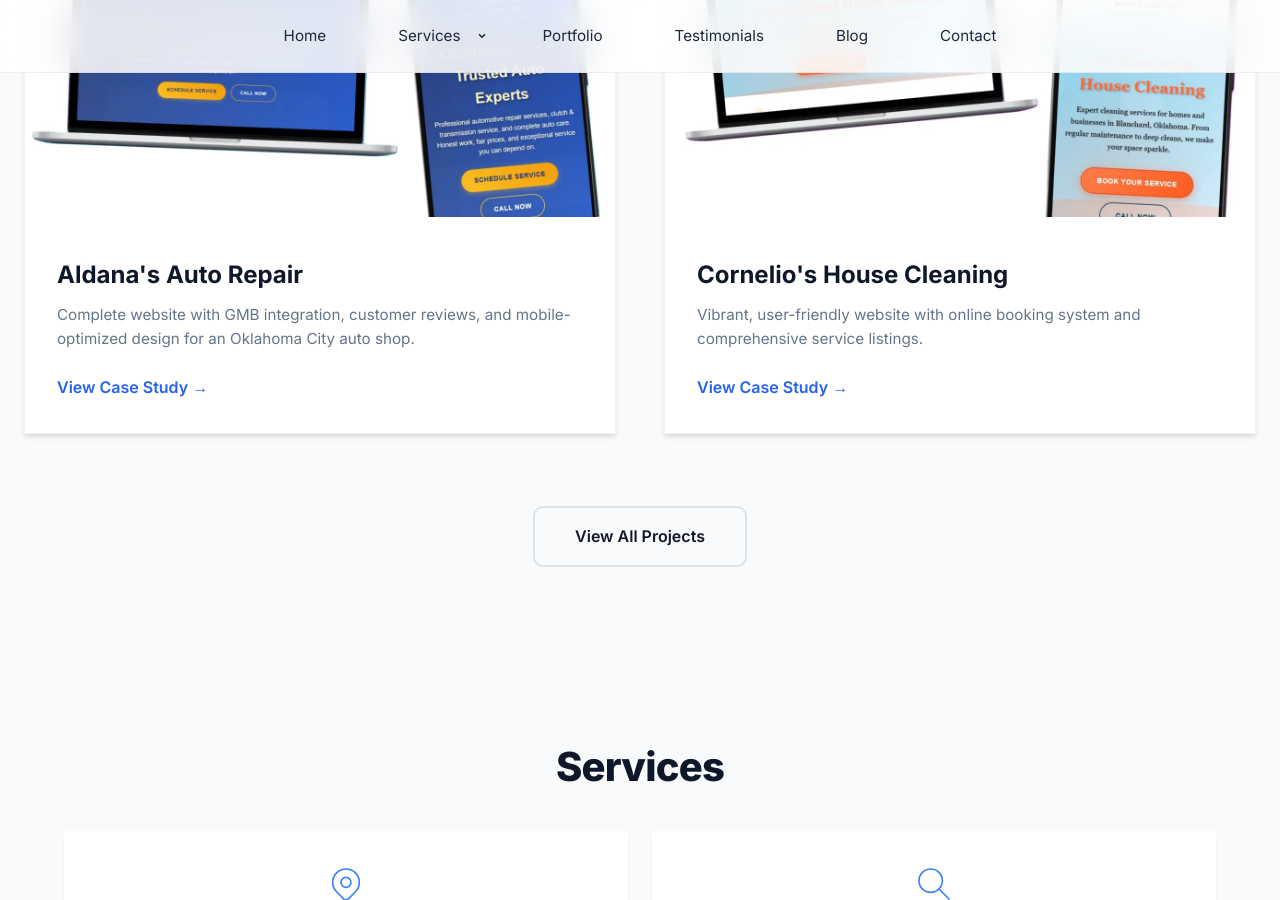
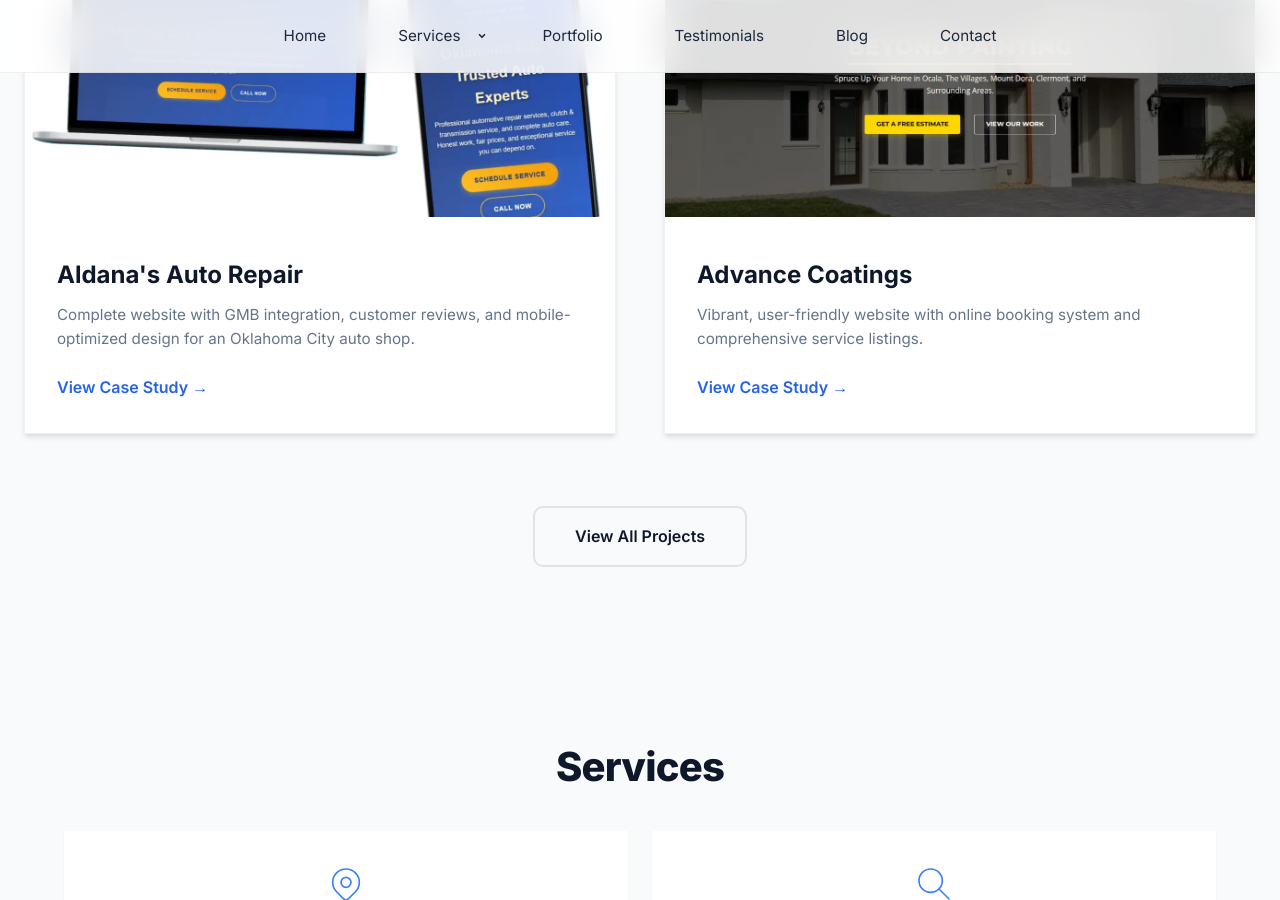
Before and after one commit to JamesBrownR/MeetingSurge, a Jekyll site: the page built from index.html, in a window 1280 px wide and 900 px high, scrolled down 2973 px. Built offline with Jekyll 4.4.1, drawn with Linux system fonts in a browser that asks for light colours.

Commit message:
Update index.html

```diff
--- a/index.html
+++ b/index.html
@@ -120,12 +120,12 @@
 
     <div class="work-card">
       <div class="image-container">
-        <img srcset="/Sites/Cornelia's-House-Cleaning/corneliosmockup-640.webp 640w, /Sites/Cornelia's-House-Cleaning/corneliosmockup-1024.webp 1024w, /Sites/Cornelia's-House-Cleaning/corneliosmockup-1280.webp 1280w" sizes="(max-width: 640px) 100vw, (max-width: 1024px) 80vw, 1280px" src="/Sites/Cornelia's-House-Cleaning/corneliosmockup-1280.webp " alt="Lead-generating local service business website design for Cornelio's House Cleaning">
+        <img srcset="/Sites/Advance-Coatings/AC-640.webp 640w, /Sites/Advance-Coatings/AC-1024.webp 1024w, /Sites/Advance-Coatings/AC-1280.webp 1280w" sizes="(max-width: 640px) 100vw, (max-width: 1024px) 80vw, 1280px" src="/Sites/Advance-Coatings/AC-1280.webp " alt="Lead-generating local service business website design for Cornelio's House Cleaning">
       </div>
       <div class="work-card-content">
-        <h3>Cornelio's House Cleaning</h3>
+        <h3>Advance Coatings</h3>
         <p>Vibrant, user-friendly website with online booking system and comprehensive service listings.</p>
-        <a href="/portfolio#cornelios" class="project-link">View Case Study &rarr;</a>
+        <a href="/portfolio#advance" class="project-link">View Case Study &rarr;</a>
       </div>
     </div>
   </div>
```
